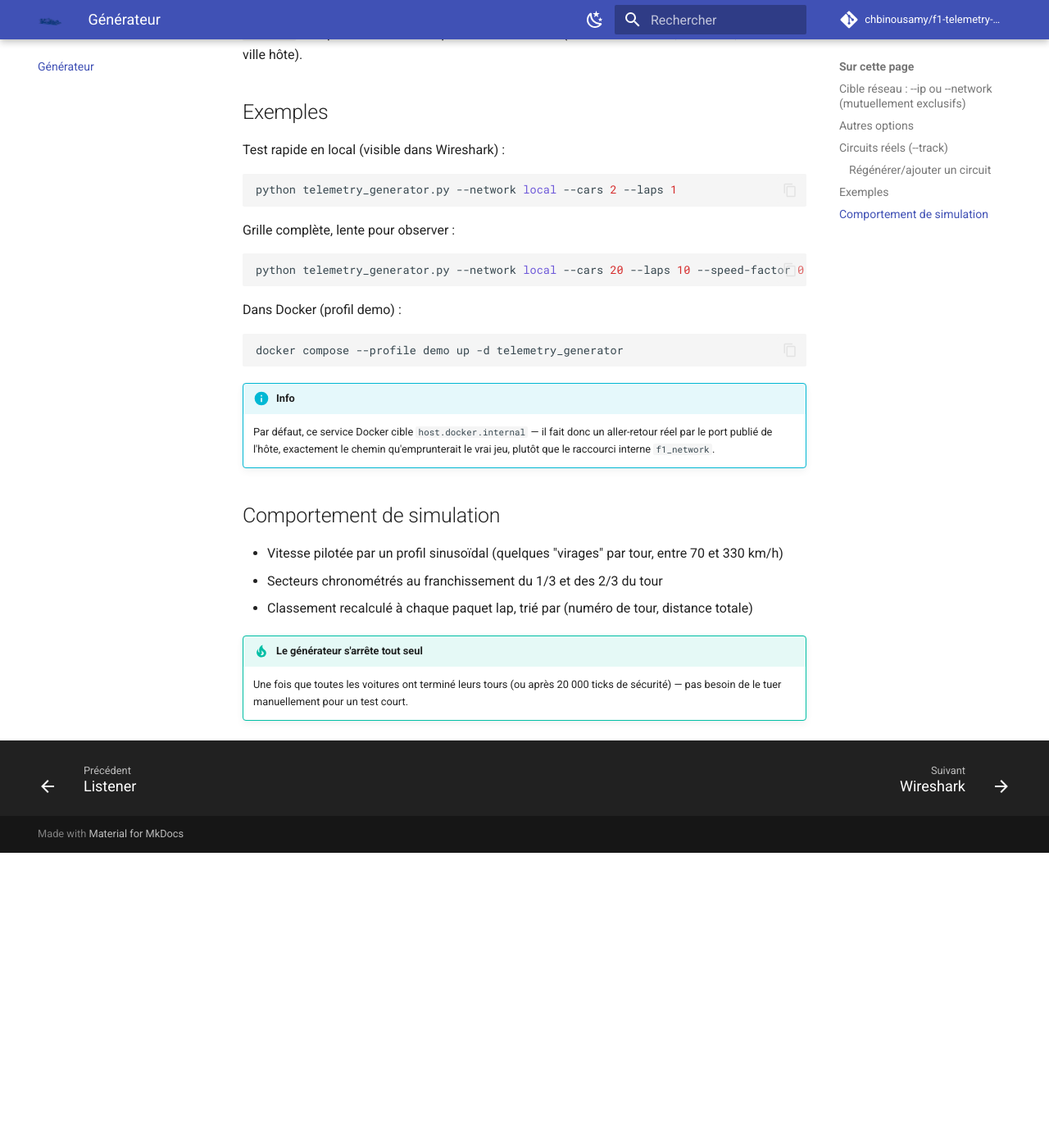
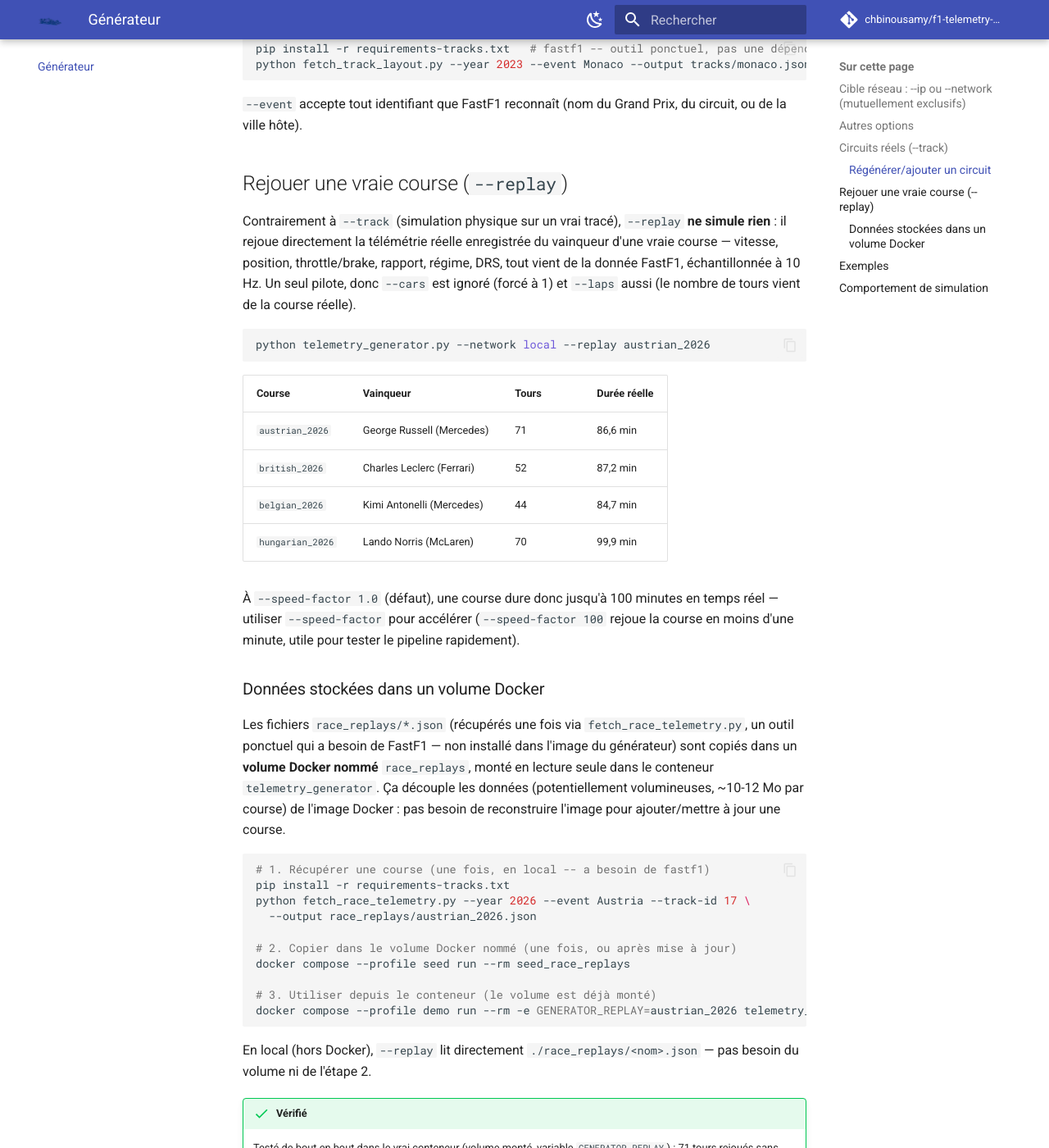
Before and after one commit to chbinousamy/f1-telemetry-docs, an MkDocs documentation site: the page built from docs/generator.md, in a window 1280 px wide and 1400 px high, scrolled down 2086 px. Shown: the whole window at 82% size. Built offline with MkDocs 1.6.1 and Material for MkDocs 9.7.7, drawn with Linux system fonts in a browser that asks for light colours; comment, search, counter and statistics services are not loaded; before the commit the page ends 3126 px from its top, so only the background shows below that; some of the changed text lies outside the part shown.

Commit message:
Document --replay: real race telemetry playback via a Docker volume
New section on generator.md covering the 4 available replays (winner,
laps, real duration), the race_replays named volume workflow
(fetch -> seed_race_replays -> GENERATOR_REPLAY), and how it differs
from --track (playback vs simulation). Cross-linked from index.md's
use-case table and file listing.

````diff
--- a/docs/generator.md
+++ b/docs/generator.md
@@ -20,13 +20,14 @@ exact du jeu — utilisable comme substitut au vrai F1 25 pour tester tout le pi
 | `--cars N` | 4 (1-22) |
 | `--laps N` | 4 |
 | `--speed-factor F` | 1.0 (0.5=plus lent, 2.0=plus rapide) |
-| `--track-id N` | 0 (identifiant cosmétique envoyé dans le paquet session) |
-| `--track {generic,monaco,paul_ricard,silverstone}` | `generic` |
+| `--track-id N` | id réel F1-jeu correspondant à `--track`/`--replay` (ex. Monaco=5), ou 0 |
+| `--track {generic,monaco,paul_ricard,silverstone}` | `generic` — mutuellement exclusif avec `--replay` |
+| `--replay {austrian_2026,british_2026,belgian_2026,hungarian_2026}` | aucun — mutuellement exclusif avec `--track` |
 | `--no-randomness` | désactivé (vitesse sans variation aléatoire) |
 
 Variables d'environnement équivalentes (service Docker `telemetry_generator`) :
 `GENERATOR_NETWORK`, `GENERATOR_IP`, `GENERATOR_PORT`, `GENERATOR_CARS`, `GENERATOR_LAPS`,
-`GENERATOR_SPEED_FACTOR`, `GENERATOR_TRACK_ID`, `GENERATOR_TRACK`.
+`GENERATOR_SPEED_FACTOR`, `GENERATOR_TRACK_ID`, `GENERATOR_TRACK`, `GENERATOR_REPLAY`.
 
 ## Circuits réels (`--track`)
 
@@ -65,6 +66,59 @@ python fetch_track_layout.py --year 2023 --event Monaco --output tracks/monaco.j
 `--event` accepte tout identifiant que FastF1 reconnaît (nom du Grand Prix, du circuit, ou de la
 ville hôte).
 
+## Rejouer une vraie course (`--replay`)
+
+Contrairement à `--track` (simulation physique sur un vrai tracé), `--replay` **ne simule rien** :
+il rejoue directement la télémétrie réelle enregistrée du vainqueur d'une vraie course — vitesse,
+position, throttle/brake, rapport, régime, DRS, tout vient de la donnée FastF1, échantillonnée à
+10 Hz. Un seul pilote, donc `--cars` est ignoré (forcé à 1) et `--laps` aussi (le nombre de tours
+vient de la course réelle).
+
+```bash
+python telemetry_generator.py --network local --replay austrian_2026
+```
+
+| Course | Vainqueur | Tours | Durée réelle |
+|---|---|---|---|
+| `austrian_2026` | George Russell (Mercedes) | 71 | 86,6 min |
+| `british_2026` | Charles Leclerc (Ferrari) | 52 | 87,2 min |
+| `belgian_2026` | Kimi Antonelli (Mercedes) | 44 | 84,7 min |
+| `hungarian_2026` | Lando Norris (McLaren) | 70 | 99,9 min |
+
+À `--speed-factor 1.0` (défaut), une course dure donc jusqu'à 100 minutes en temps réel — utiliser
+`--speed-factor` pour accélérer (`--speed-factor 100` rejoue la course en moins d'une minute, utile
+pour tester le pipeline rapidement).
+
+### Données stockées dans un volume Docker
+
+Les fichiers `race_replays/*.json` (récupérés une fois via `fetch_race_telemetry.py`, un outil
+ponctuel qui a besoin de FastF1 — non installé dans l'image du générateur) sont copiés dans un
+**volume Docker nommé** `race_replays`, monté en lecture seule dans le conteneur
+`telemetry_generator`. Ça découple les données (potentiellement volumineuses, ~10-12 Mo par
+course) de l'image Docker : pas besoin de reconstruire l'image pour ajouter/mettre à jour une
+course.
+
+```bash
+# 1. Récupérer une course (une fois, en local -- a besoin de fastf1)
+pip install -r requirements-tracks.txt
+python fetch_race_telemetry.py --year 2026 --event Austria --track-id 17 \
+  --output race_replays/austrian_2026.json
+
+# 2. Copier dans le volume Docker nommé (une fois, ou après mise à jour)
+docker compose --profile seed run --rm seed_race_replays
+
+# 3. Utiliser depuis le conteneur (le volume est déjà monté)
+docker compose --profile demo run --rm -e GENERATOR_REPLAY=austrian_2026 telemetry_generator
+```
+
+En local (hors Docker), `--replay` lit directement `./race_replays/<nom>.json` — pas besoin du
+volume ni de l'étape 2.
+
+!!! success "Vérifié"
+    Testé de bout en bout dans le vrai conteneur (volume monté, variable `GENERATOR_REPLAY`) :
+    71 tours rejoués sans erreur, `track_id` correctement à 17 (Austria) dans MongoDB, temps au
+    tour réels préservés dans les paquets lap.
+
 ## Exemples
 
 Test rapide en local (visible dans Wireshark) :
````
Also changed, not shown: docs/index.md (+3 -0 lines).
